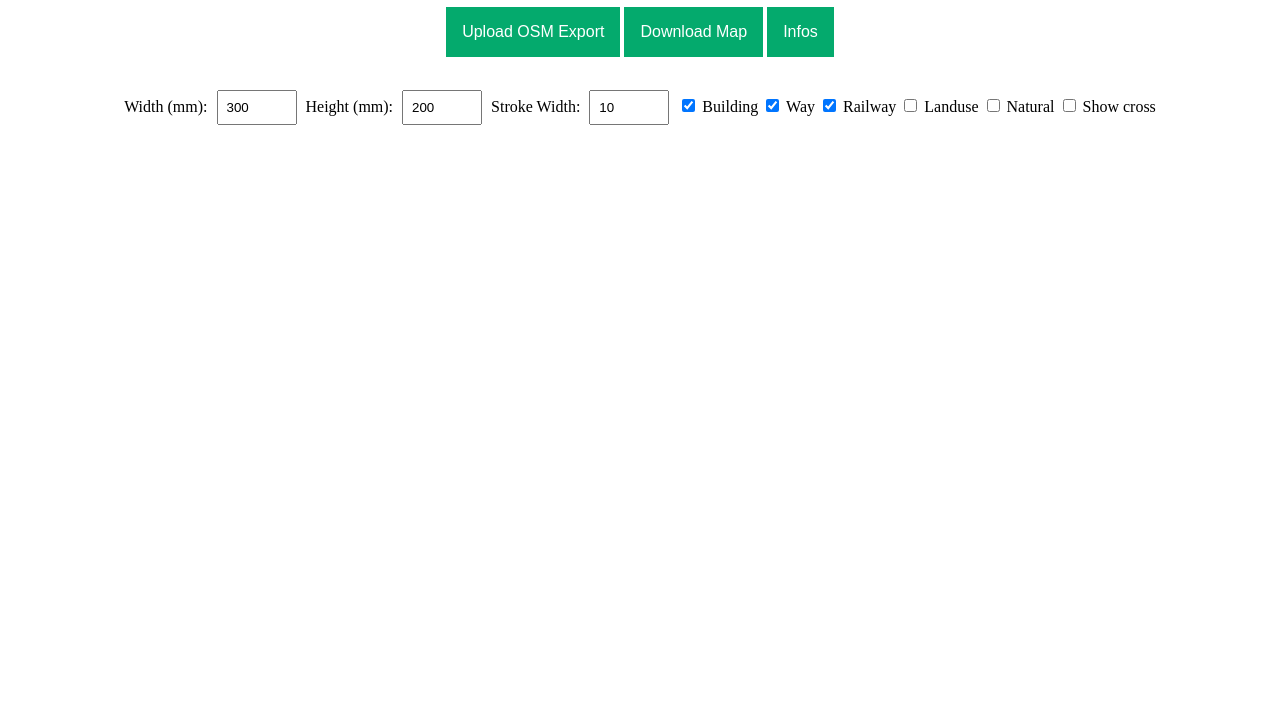
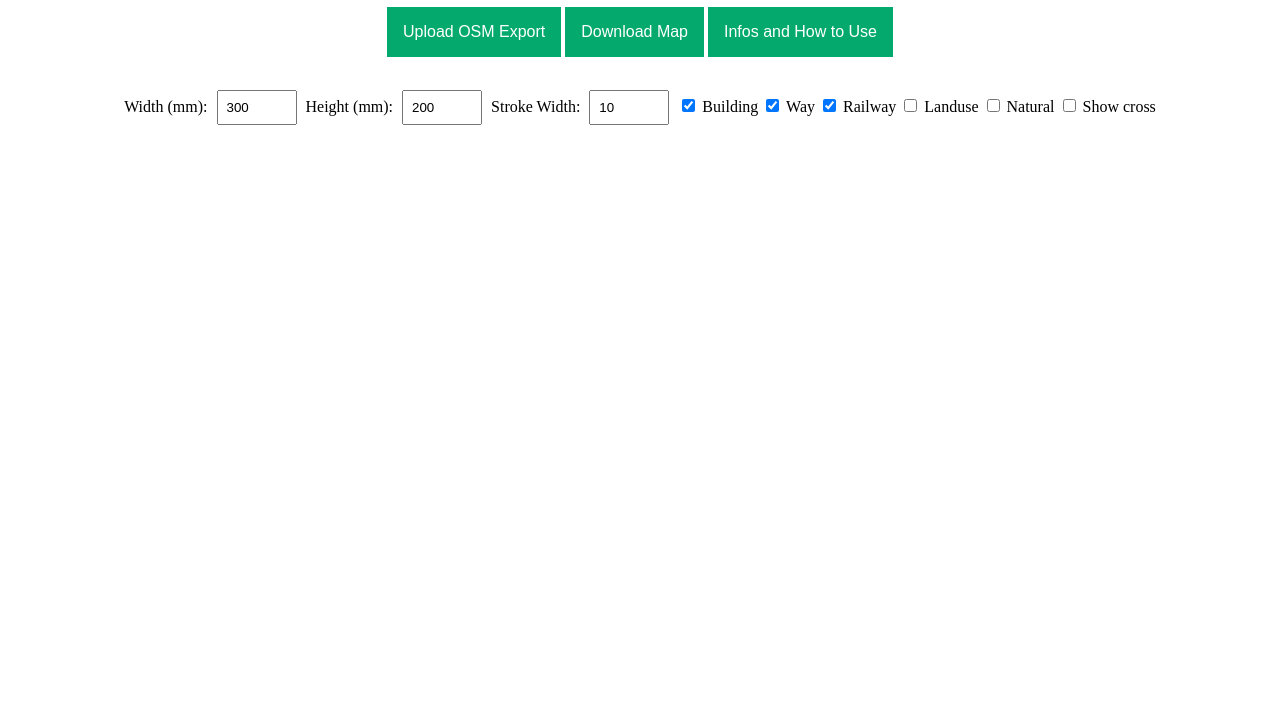
Before and after one commit to piebro/plotting-maps, a plain HTML site: page index.html in a window 1280 px wide. Shown: the part 73-800 px from the top of the page. Drawn offline with nearby package versions, Linux system fonts and the light colour scheme; a script that the page names is missing.

Commit message:
fix link

```diff
--- a/index.html
+++ b/index.html
@@ -338,7 +338,7 @@ window.onload = async function () {
         <input type="file" id="fileInput" style="display: none;" onchange="handleFileUpload()">
         <button class="btn" id="uploadButton" onclick="document.getElementById('fileInput').click();">Upload OSM Export</button>
         <button class="btn" id="downloadButton" onclick="downloadSVG()">Download Map</button>
-        <button class="btn" id="infoBtn" onclick="location.href='https://github.com/piebro/plotting-osm-maps#readme';">Infos</button>
+        <button class="btn" id="infoBtn" onclick="location.href='https://github.com/piebro/plotting-maps';">Infos and How to Use</button>
     </div>
 
 
```
